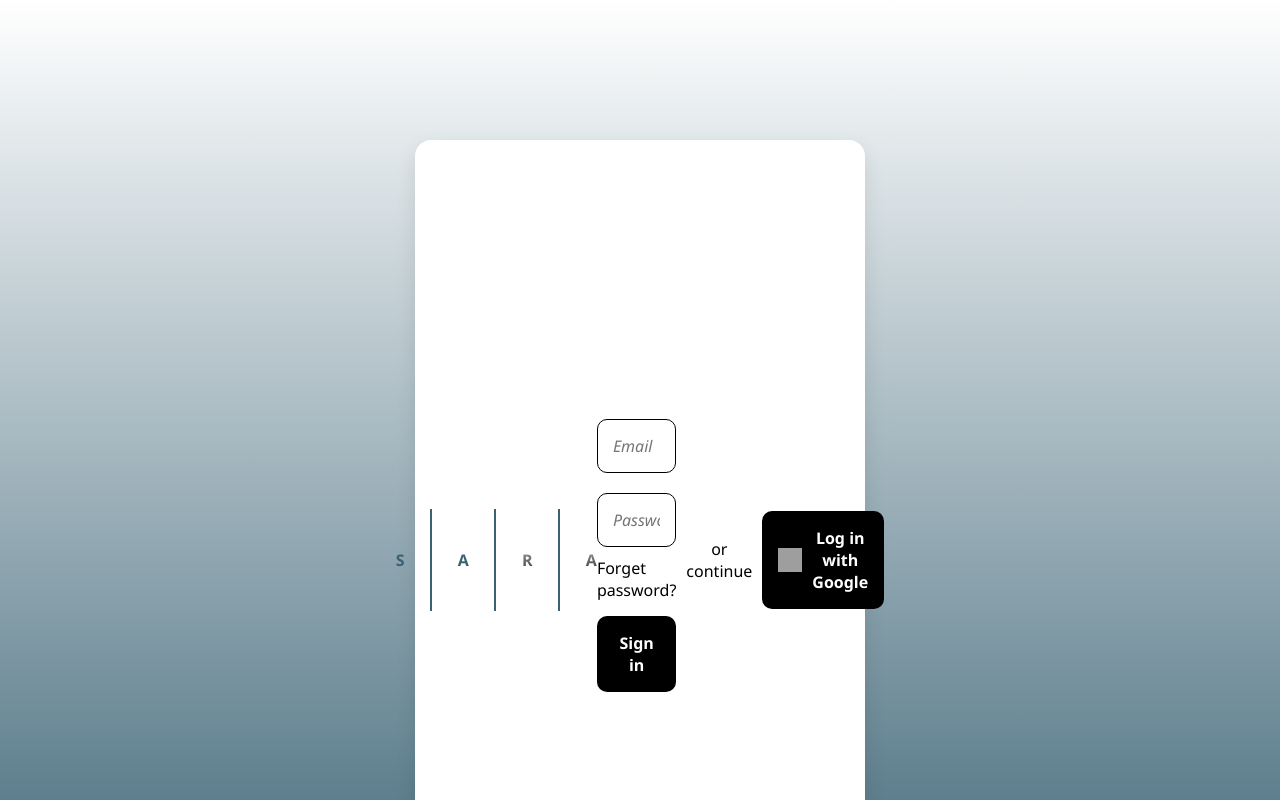
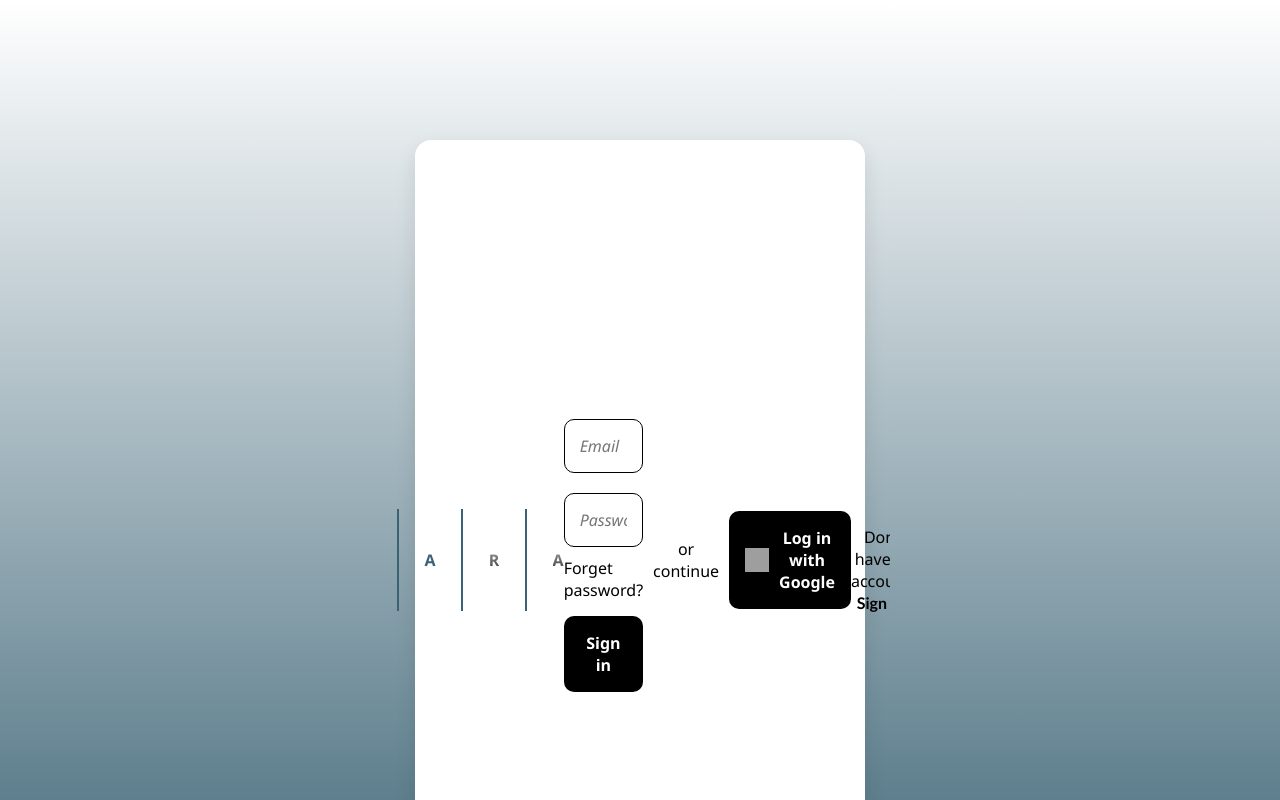
Before and after one commit to eddyvlz001/guasmochido2, a React (Create React App) app: page /auth/login in a window 1280 px wide. Shown: the top 800 px of the page. Built offline with nearby package versions, Linux system fonts and the light colour scheme; grey boxes are pictures that could not be loaded.

Commit message:
auto-commit for 9f60184a-a77d-445c-8991-f19e345e32ec

```diff
--- a/src/components/auth/login/Login.js
+++ b/src/components/auth/login/Login.js
@@ -1,6 +1,7 @@
 import React, { useState } from 'react';
 import axios from 'axios';
 import { useNavigate, Link } from 'react-router-dom';
+import { useAuth } from '../../../contexts/AuthContext';
 import Logo from '../../logo/Logo';
 import './Login.css';
 
@@ -9,6 +10,7 @@ const Login = () => {
   const [password, setPassword] = useState('');
   const [errorMessage, setErrorMessage] = useState('');
   const navigate = useNavigate();
+  const { handleLogin } = useAuth();
 
   const onLogin = async (e) => {
     e.preventDefault();
@@ -25,8 +27,7 @@ const Login = () => {
 
     try {
       const response = await axios.post('http://localhost:3000/auth/login', payload);
-      localStorage.setItem('token', response.data.token); // si el backend te da un JWT
-      navigate('/home'); // redirige al panel
+      handleLogin(response.data.token, response.data.refreshToken, navigate);
     } catch (err) {
       console.error(err);
       setErrorMessage(err.response?.data?.message || 'Error al iniciar sesión.');
@@ -75,6 +76,13 @@ const Login = () => {
           <img src="assets/icons/google-icon.svg" className="icon" alt="Google" />
           Log in with Google
         </button>
+
+        <div className="signup">
+          <p>
+            Don't have an account?
+            <b><Link to="/auth/register" className="underline-hover">Sign Up</Link></b>
+          </p>
+        </div>
       </div>
     </body>
   );
```
